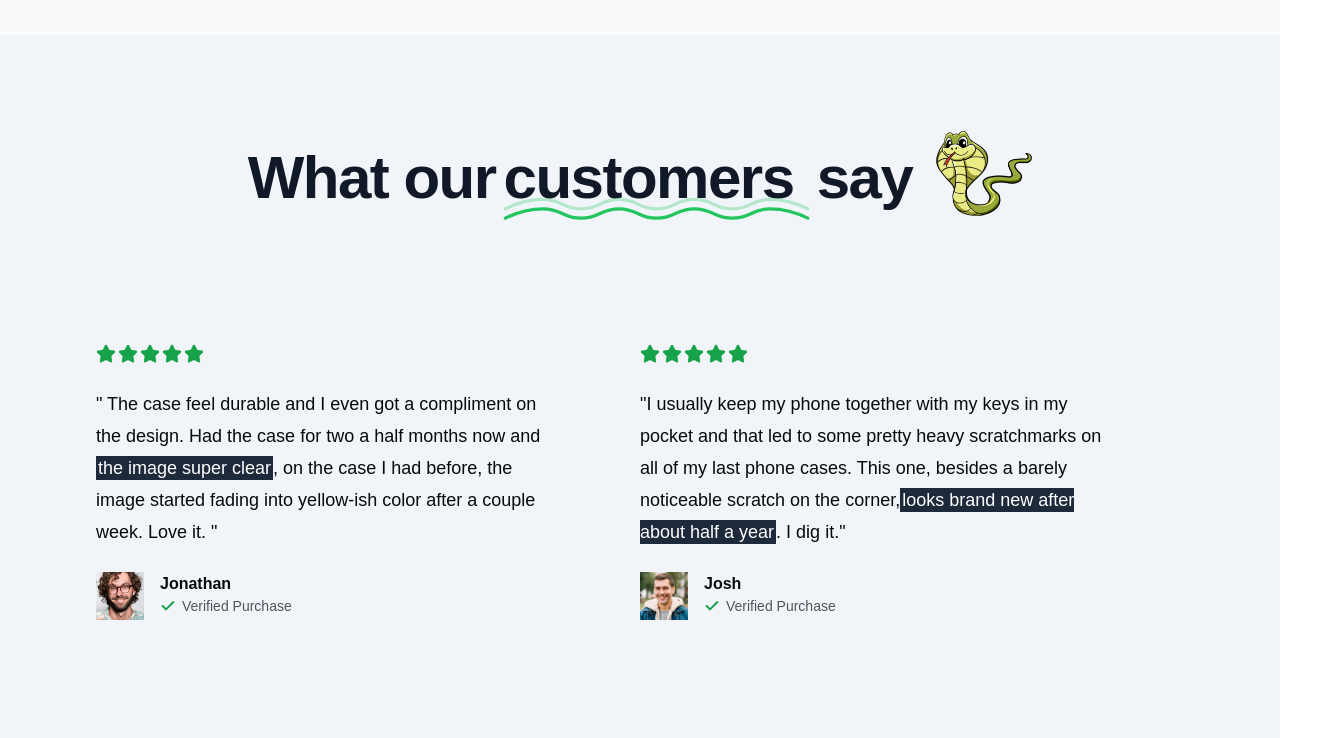
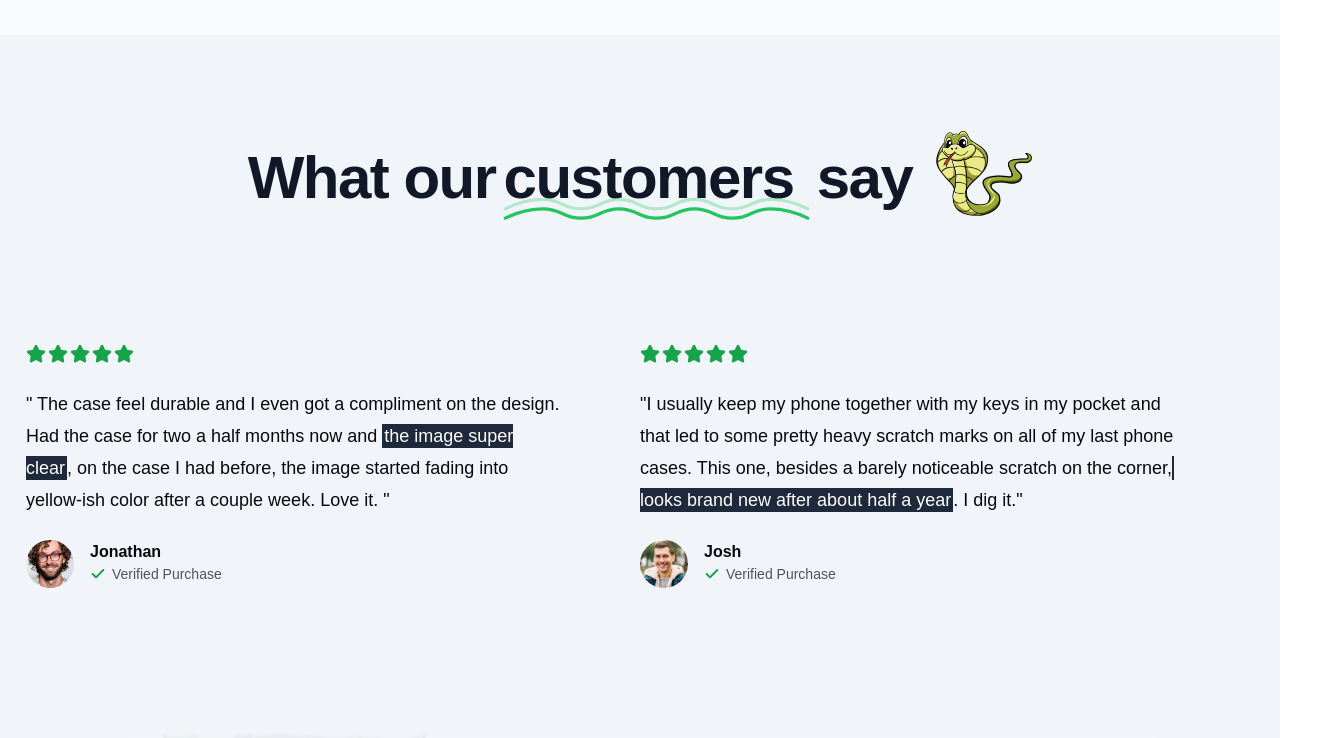
Before and after one commit to TI95/caseshop, a Next.js app: page / in a window 1280 px wide. Shown: the part 960-1698 px from the top of the page, 1327 px wide, since content can reach past the window. Built offline with nearby package versions, Linux system fonts and the light colour scheme; no server answers; a web font is replaced by a local one.

Commit message:
styles fixes

```diff
--- a/src/app/configure/preview/action.tsx
+++ b/src/app/configure/preview/action.tsx
@@ -42,7 +42,7 @@ export const createCheckoutSession = async ({
     },
   })
 
-  console.log(user.id, configuration.id)
+
 
   if (existingOrder) {
     order = existingOrder
--- a/src/app/configure/upload/page.tsx
+++ b/src/app/configure/upload/page.tsx
@@ -74,7 +74,7 @@ const Page = () => {
                 onDragLeave={() => setIsDragOver(false)}
             >
                 {({ getRootProps, getInputProps }) => (
-                    <div className="h-full w-full felx-1 flex flex-col
+                    <div className="h-full w-full flex-1 flex flex-col
                         items-center justify-center"
                         {...getRootProps()}>
                         <input {...getInputProps()} />
--- a/src/app/page.tsx
+++ b/src/app/page.tsx
@@ -114,7 +114,7 @@ export default function Home() {
                 absolute inset-x-0 -bottom-6 text-green-500" />
               </span> say
             </h2>
-            <img src="/snake-2.png" className="w-24 order-0 lg:order-2" />
+            <img src="/snake-2.png" className="w-24 order-0 lg:order-2" alt='snake' />
           </div>
 
           <div className="mx-auto grid mx-w-2xl grid-cols-1 px-4 lg:mx-0
@@ -136,7 +136,7 @@ export default function Home() {
               </div>
               <div className="flex gap-4 mt-2">
                 <img
-                  className="rounde-full h-12 w-12 object-cover"
+                  className="rounded-full h-12 w-12 object-cover"
                   src="/users/user-1.png"
                   alt="user" />
                 <div className="flex flex-col">
@@ -159,17 +159,15 @@ export default function Home() {
               </div>
               <div className="text-lg leading-8">
                 "I usually keep my phone together with my keys in my pocket
-                and that led to some pretty heavy scratchmarks on all of my
+                and that led to some pretty heavy scratch marks on all of my
                 last phone cases. This one, besides a barely noticeable
                 scratch on the corner,
-                <span className='p-0.5 bg-slate-800 text-white'>
-                  looks brand new after about half a year
-                </span>
+                <span className='p-0.5 bg-slate-800 text-white'> looks brand new after about half a year</span>
                 . I dig it."
               </div>
               <div className="flex gap-4 mt-2">
                 <img
-                  className="rounde-full h-12 w-12 object-cover"
+                  className="rounded-full h-12 w-12 object-cover"
                   src="/users/user-4.jpg"
                   alt="user" />
                 <div className="flex flex-col">
@@ -198,9 +196,7 @@ export default function Home() {
             text-balance !leading-tight
              font-bold text-5xl md:text-6xl text-gray-900">
                 Upload your photo and get
-                <span className="relative px-2 bg-green-600 text-white">
-                  your own case
-                </span>
+                <span className="relative px-2 bg-green-600 text-white"> your own case </span>
                 now
               </h2>
             </div>
@@ -240,11 +236,11 @@ export default function Home() {
             </li>
 
             <div className="flex justify-center">
-              <Link  className={buttonVariants({
-                  size: 'lg',
-                  className: "mx-auto mt-8"
+              <Link className={buttonVariants({
+                size: 'lg',
+                className: "mx-auto mt-8"
               })} href='/configure/upload'>
-              Create you own case now <ArrowRight className="h-4 w-4 ml-1.5"/></Link>
+                Create you own case now <ArrowRight className="h-4 w-4 ml-1.5" /></Link>
             </div>
           </ul>
 
--- a/src/app/thank-you/action.tsx
+++ b/src/app/thank-you/action.tsx
@@ -24,8 +24,7 @@ export const getPaymentStatus = async ({ orderId }: { orderId: string }) => {
     if (!order) throw new Error('This order does not exist.')
 
     if (order.isPaid) {
-        console.log('order is paid')
-        console.log(order)
+
         return order
     } else {
         return false
--- a/src/components/MaxWidthWrapper.tsx
+++ b/src/components/MaxWidthWrapper.tsx
@@ -5,7 +5,7 @@ const MaxWidthWrapper = ({ className, children }: {
     className?: string,
     children: ReactNode
 }) => {
-    return <div className={cn("h-full mx-auto  w-full max-w-screen-xl px-2.5 md:px-20", className)}>
+    return <div className={cn("h-full mx-auto  w-full max-w-screen-xl px-2.5 ", className)}>
         {children}
     </div>
 }
--- a/src/components/Steps.tsx
+++ b/src/components/Steps.tsx
@@ -10,7 +10,7 @@ const STEPS = [
         url: '/upload',
     },
     {
-        name: "Step 2: Customize designe",
+        name: "Step 2: Customize design",
         description: "Make the case yours",
         url: '/design',
     },
@@ -26,7 +26,7 @@ const Steps = () => {
     const pathname = usePathname()
 
     return (
-        <ol className='rounded-md bg-white lg:flex lg:rounded-none lg:border-l lg:border-r lg:border-gray-200'>
+        <ol className='rounded-md bg-white lg:flex lg:rounded-none lg:border-l lg:border-r lg:border-gray-200 mt-5'>
           {STEPS.map((step, i) => {
             const isCurrent = pathname.endsWith(step.url)
             const isCompleted = STEPS.slice(i + 1).some((step) =>
@@ -56,8 +56,9 @@ const Steps = () => {
                     <span className='flex-shrink-0'>
                       <img
                         src={imgPath}
+                        alt='snake'
                         className={cn(
-                          'flex h-20 w-20 object-contain items-center justify-center',
+                          'flex size-20 object-contain items-center justify-center',
                           {
                             'border-none': isCompleted,
                             'border-zinc-700': isCurrent,
```
Also changed, not shown: src/app/fonts/GeistMonoVF.woff (deleted), src/app/fonts/GeistVF.woff (deleted).
